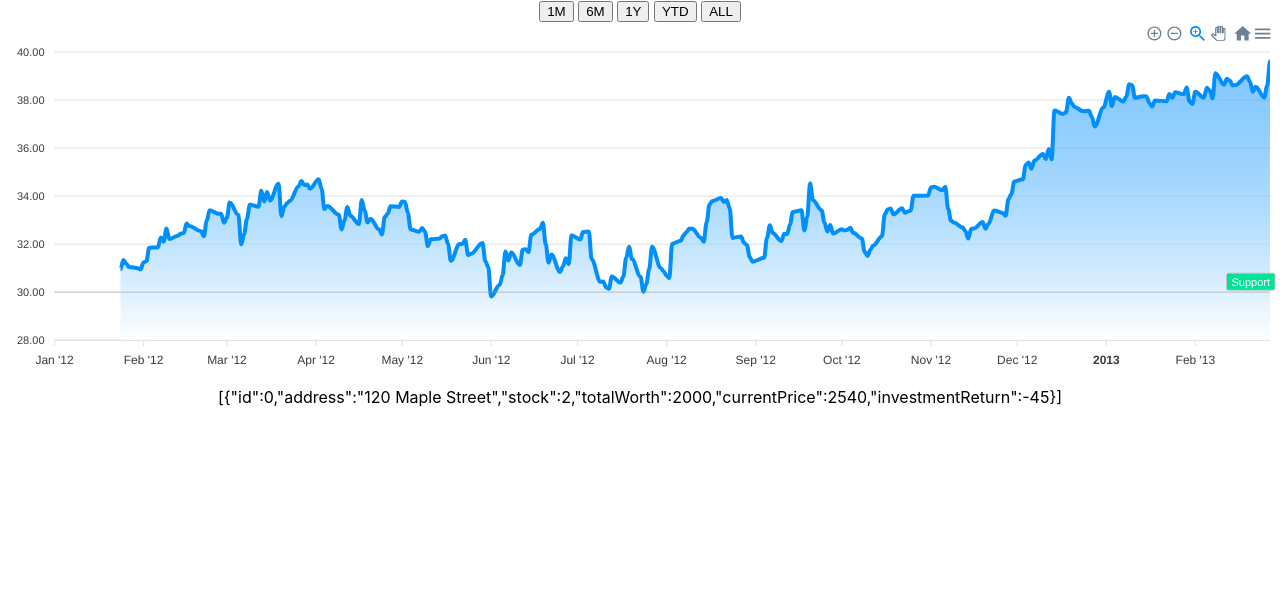
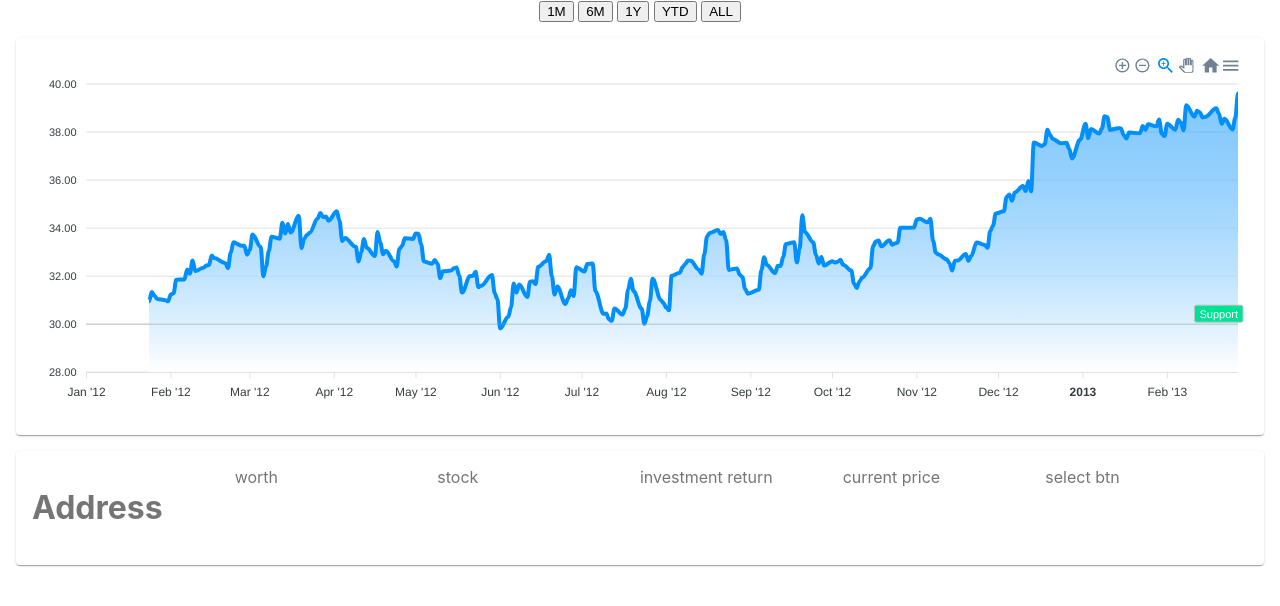
Before and after one commit to Daniil-Aleshechkin/landbanq, a React (Create React App) app: page / in a window 1280 px wide. Shown: the top 606 px of the page. Built offline with nearby package versions, Linux system fonts and the light colour scheme.

Commit message:
paper added

```diff
--- a/package.json
+++ b/package.json
@@ -3,15 +3,19 @@
   "version": "0.1.0",
   "private": true,
   "dependencies": {
+    "@coreui/coreui": "^3.4.0",
+    "@coreui/react": "^3.4.6",
+    "@material-ui/core": "^4.11.4",
     "@testing-library/jest-dom": "^5.14.1",
     "@testing-library/react": "^11.2.7",
     "@testing-library/user-event": "^12.8.3",
+    "apexcharts": "^3.27.1",
     "axios": "^0.21.1",
-    "apexcharts": "^3.27.1",
     "react": "^17.0.2",
     "react-apexcharts": "^1.3.9",
     "react-dom": "^17.0.2",
     "react-redux": "^7.2.4",
+    "react-router-dom": "^5.2.0",
     "react-scripts": "4.0.3",
     "redux": "^4.1.0",
     "redux-thunk": "^2.3.0",
--- a/src/components/FarmListing.js
+++ b/src/components/FarmListing.js
@@ -1,7 +1,46 @@
 import React from "react";
-
+import { makeStyles } from "@material-ui/core/styles";
+import Paper from "@material-ui/core/Paper";
+import Grid from "@material-ui/core/Grid";
+const useStyles = makeStyles((theme) => ({
+    root: {
+        flexGrow: 1,
+    },
+    paper: {
+        padding: theme.spacing(2),
+        margin: theme.spacing(2),
+        textAlign: "left",
+        color: theme.palette.text.secondary,
+    },
+}));
 const FarmListing = (props) => {
-    return <div></div>;
+    const classes = useStyles();
+    return (
+        <div className={classes.root}>
+            <Paper className={classes.paper}>
+                <Grid container>
+                    <Grid item xs={2}>
+                        <h1>Address</h1>
+                    </Grid>
+                    <Grid item xs={2}>
+                        worth
+                    </Grid>
+                    <Grid item xs={2}>
+                        stock
+                    </Grid>
+                    <Grid item xs={2}>
+                        investment return
+                    </Grid>
+                    <Grid item xs={2}>
+                        current price
+                    </Grid>
+                    <Grid item xs={2}>
+                        select btn
+                    </Grid>
+                </Grid>
+            </Paper>
+        </div>
+    );
 };
 
 export default FarmListing;
--- a/src/components/FarmListings.js
+++ b/src/components/FarmListings.js
@@ -1,8 +1,17 @@
 import React from "react";
 import { connect } from "react-redux";
 
+import FarmListing from "./FarmListing";
+
 const FarmListings = (props) => {
-    return <div>{JSON.stringify(props.ownedProperties)}</div>;
+    return (
+        <div>
+            {props.ownedProperties.map((ownedProperty) => {
+                return <FarmListing />;
+            })}
+            {console.log(props.ownedProperties)}
+        </div>
+    );
 };
 
 const mapStateToProps = (state) => ({
--- a/src/components/walletValue.js
+++ b/src/components/walletValue.js
@@ -2,9 +2,24 @@ import React from "react";
 import ReactApexChart from "react-apexcharts";
 import * as ApexCharts from "child_process";
 import { connect } from "react-redux";
+import Paper from "@material-ui/core/Paper";
+import { makeStyles } from "@material-ui/core/styles";
 import * as actions from "./../actions/actionCreators";
 
+const useStyles = makeStyles((theme) => ({
+    root: {
+        flexGrow: 1,
+    },
+    paper: {
+        padding: theme.spacing(2),
+        margin: theme.spacing(2),
+        textAlign: "left",
+        color: theme.palette.text.secondary,
+    },
+}));
+
 const WalletValue = (props) => {
+    const classes = useStyles();
     const ApexCharts = window.ApexCharts;
     const series = [
         {
@@ -447,7 +462,7 @@ const WalletValue = (props) => {
                     ALL
                 </button>
             </div>
-
+            <Paper className={classes.paper}>
                 <div id="chart-timeline">
                     <ReactApexChart
                         options={options}
@@ -457,6 +472,7 @@ const WalletValue = (props) => {
                     />
                     {console.log(props.wallet)}
                 </div>
+            </Paper>
         </div>
     );
 };
--- a/src/index.js
+++ b/src/index.js
@@ -15,7 +15,6 @@ ReactDOM.render(
     </Provider>,
     document.getElementById("root")
 );
-
 // If you want to start measuring performance in your app, pass a function
 // to log results (for example: reportWebVitals(console.log))
 // or send to an analytics endpoint. Learn more: https://bit.ly/CRA-vitals
```
Also changed, not shown: 1 other file (tests, documents, lock files or other folders). Lines whose indentation alone changed are shown as unchanged.
